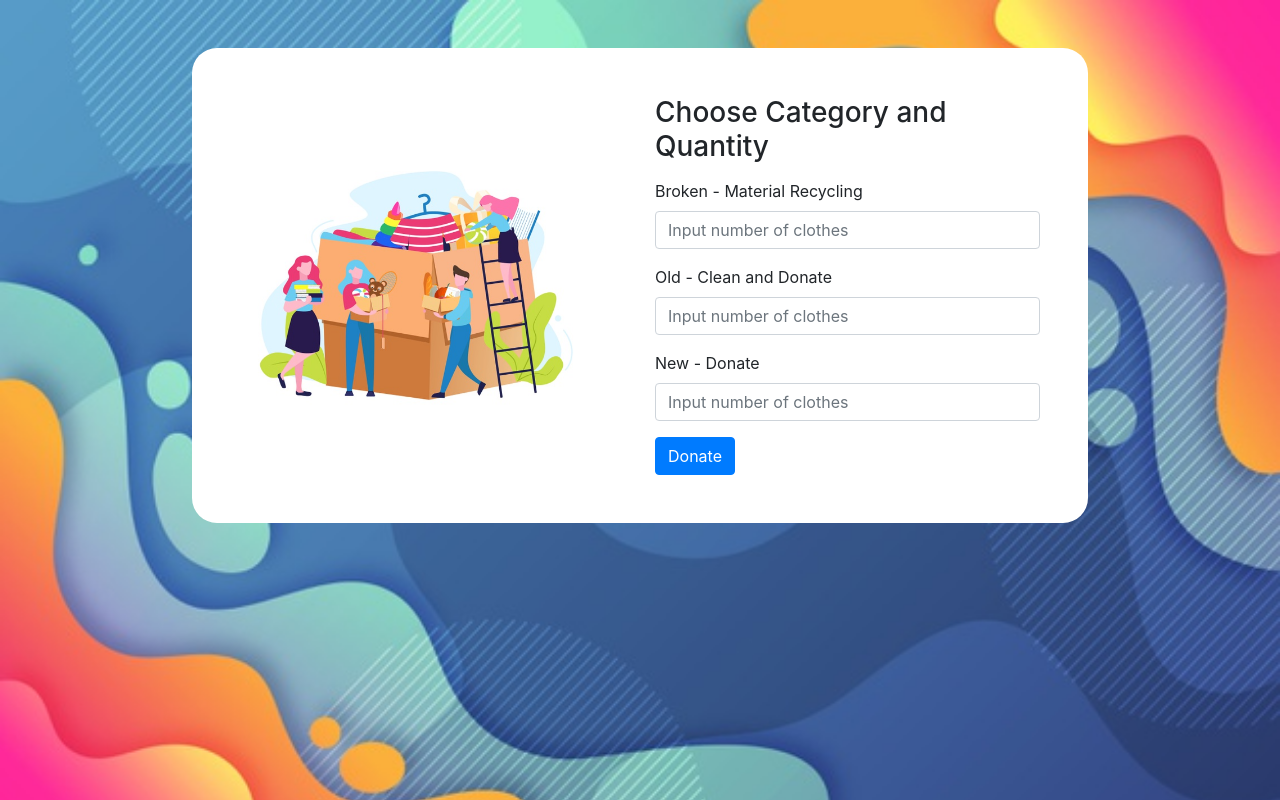
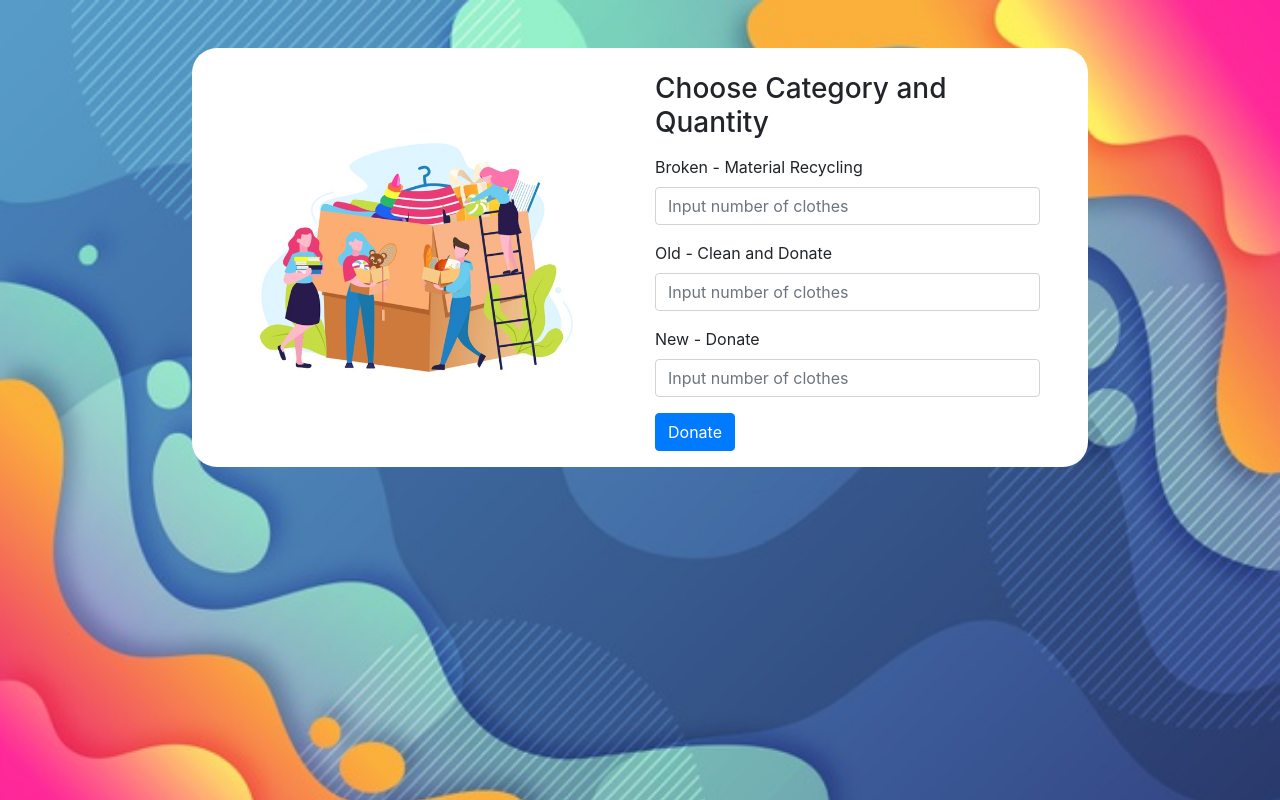
Before and after one commit to Chanchal1603/cloth-it, a plain HTML site: page donate.html in a window 1280 px wide. Drawn offline with nearby package versions, Linux system fonts and the light colour scheme.

Commit message:
edit margins and padding

```diff
--- a/donate.html
+++ b/donate.html
@@ -18,13 +18,13 @@
 </head>
 
 <body>
-    <div class="container my-5 block-white">
+    <div class="container mt-5 block-white">
 
         <div class="row">
             <div class="col-md-6 my-auto px-5">
                 <img src="./img/donate2.jpg" width="100%" alt="">
             </div>
-            <div class="col-md-6 my-auto pr-5 py-5">
+            <div class="col-md-6 my-auto pr-5 pt-4 pb-3">
                 <div class="mb-3">
                     <h3>Choose Category and Quantity</h3>
                 </div>
```
Also changed, not shown: index.html (+1 -1 lines).
